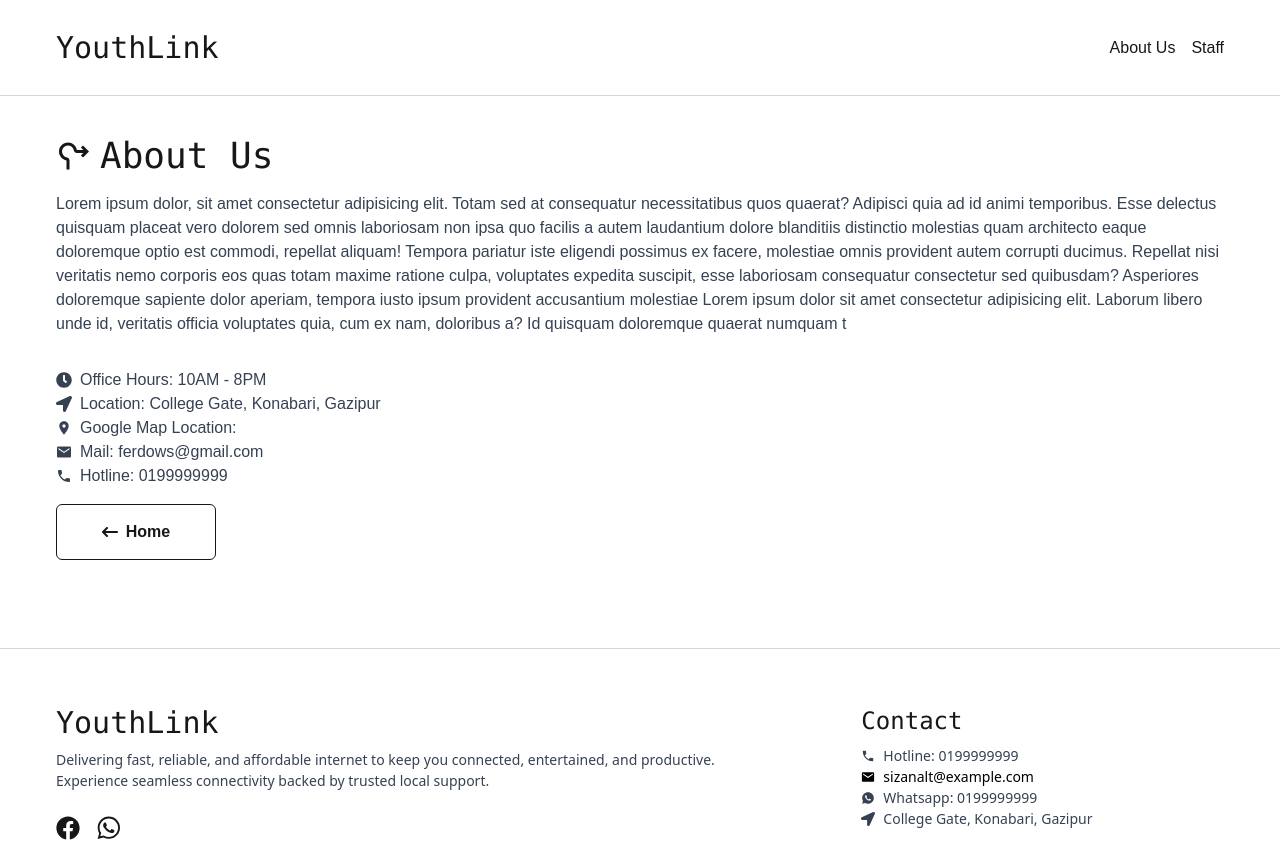
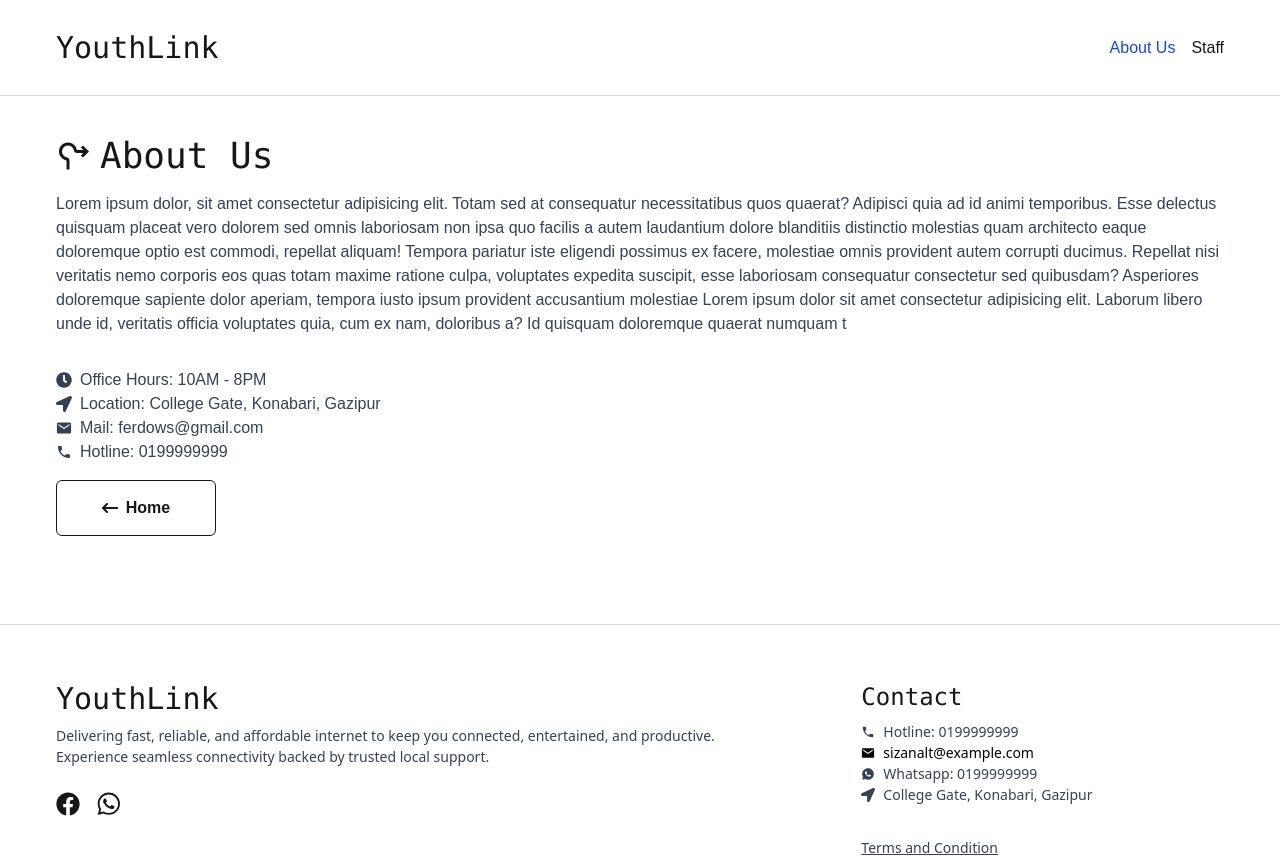
Before and after one commit to sizan14789/youthlink, a Next.js app: page /about in a window 1280 px wide. Shown: the top 857 px of the page. Built offline with nearby package versions, Linux system fonts and the light colour scheme.

Commit message:
Prerequisites to whatsapp integration

```diff
--- a/app/about/page.tsx
+++ b/app/about/page.tsx
@@ -2,13 +2,18 @@ import Link from "next/link";
 import { FaClock, FaLocationArrow } from "react-icons/fa";
 import { FaArrowLeftLong } from "react-icons/fa6";
 import { IoMdCall, IoMdMail } from "react-icons/io";
-import { MdLocationOn, MdOutlineRoundaboutRight } from "react-icons/md";
+import { MdOutlineRoundaboutRight } from "react-icons/md";
+import { Metadata } from "next";
+
+export const metadata: Metadata = {
+  title: "About",
+  description: "About page for YouthLink Network",
+};
 
 export default function About() {
   return (
     <div className="wrapper mt-8 mb-20">
       <h2 className="text-4xl mb-4 font-mono flex items-center gap-2">
-        {" "}
         <MdOutlineRoundaboutRight />
         About Us
       </h2>
@@ -36,10 +41,6 @@ export default function About() {
         Location: College Gate, Konabari, Gazipur
       </p>
       <p className="text-gray-700 flex gap-2 items-center">
-        <MdLocationOn />
-        Google Map Location:
-      </p>
-      <p className="text-gray-700 flex gap-2 items-center">
         <IoMdMail />
         Mail: ferdows@gmail.com
       </p>
@@ -47,12 +48,15 @@ export default function About() {
         <IoMdCall />
         Hotline: 0199999999
       </p>
-      <Link href="/">
-        <button className="button-secondary rounded-md! h-14! w-40! mt-4 flex items-center justify-center gap-2">
+      <button className="button-secondary rounded-md! h-14! w-40! mt-4 ">
+        <Link
+          href="/"
+          className="w-full h-full flex items-center justify-center gap-2"
+        >
           <FaArrowLeftLong />
           Home
-        </button>
-      </Link>
+        </Link>
+      </button>
     </div>
   );
 }
--- a/app/components/HeroSection.tsx
+++ b/app/components/HeroSection.tsx
@@ -1,13 +1,24 @@
 import Link from "next/link";
 
-export default function HeroSection() {
+export default function HeroSection({ reference }: { reference: any }) {
+  const handleScrollToPackages = () => {
+    console.log(reference.current);
+    reference.current?.scrollIntoView({
+      behavior: "smooth",
+      block: "start",
+    });
+  };
+
   return (
     <div className="wrapper flex justify-center h-[calc(100svh-6rem)] pb-20! items-center flex-col gap-6">
       <h2 className="text-[clamp(3rem,6vw,6vw)] text-center font-mono">
         YouthLink Network
       </h2>
       <div className="flex gap-3 sm:gap-6 md:gap-8">
-        <button className="button-primary h-14! w-42! md:h-16! md:w-52!">
+        <button
+          className="button-primary h-14! w-42! md:h-16! md:w-52!"
+          onClick={handleScrollToPackages}
+        >
           View Packages
         </button>
         <Link href="about">
--- a/app/components/PackagesSection.tsx
+++ b/app/components/PackagesSection.tsx
@@ -2,9 +2,12 @@ import data from "@/data/packages.json";
 import { BsLightningChargeFill } from "react-icons/bs";
 import { FaCartShopping } from "react-icons/fa6";
 
-export default function PackagesSection() {
+export default function PackagesSection({ reference }: { reference: any }) {
   return (
-    <div className="wrapper flex flex-wrap justify-center gap-6 my-20  ">
+    <div
+      className="wrapper flex flex-wrap justify-center gap-6 my-20"
+      ref={reference}
+    >
       {data.map(
         ({ id, name, description, price, offerPrice, speed, duration }) => {
           return (
@@ -17,7 +20,7 @@ export default function PackagesSection() {
               </h2>
               <div className="mt-3 flex gap-2 items-end">
                 <h2 className="">{offerPrice}tk</h2>
-                <p className="line-through txt">{price}tk</p>
+                <p className="line-through txt mb-[0.5px]">{price}tk</p>
               </div>
               <button className="button-primary rounded-md! h-11! w-36! text-[14px] mt-4 flex justify-center items-center gap-2">
                 Buy Now <FaCartShopping className="text-base" />
--- a/app/page.tsx
+++ b/app/page.tsx
@@ -1,12 +1,17 @@
+"use client";
+
+import { useRef } from "react";
 import HeroSection from "./components/HeroSection";
 import PackagesSection from "./components/PackagesSection";
 import Subscribe from "./components/Subscribe";
 
 export default function Home() {
+  const reference = useRef(null);
+
   return (
     <>
-      <HeroSection />
-      <PackagesSection />
+      <HeroSection reference={reference} />
+      <PackagesSection reference={reference} />
       {/* <Subscribe /> */}
     </>
   );
--- a/app/staff/page.tsx
+++ b/app/staff/page.tsx
@@ -1,6 +1,12 @@
 import staffData from "@/data/staff.json";
 import Image from "next/image";
 import { IoMdPerson } from "react-icons/io";
+import { Metadata } from "next";
+
+export const metadata: Metadata = {
+  title: "Staff",
+  description: "Staff page for YouthLink Network",
+};
 
 type staff_data = {
   id: number;
--- a/app/terms/page.tsx
+++ b/app/terms/page.tsx
@@ -1,3 +1,10 @@
+import { Metadata } from "next";
+
+export const metadata: Metadata = {
+  title: "Terms adn Condition",
+  description: "Terms and condition page for YouthLink Network",
+};
+
 export default function Terms() {
   return (
     <div className="wrapper mt-8 mb-20">
--- a/ui/footer/Footer.tsx
+++ b/ui/footer/Footer.tsx
@@ -21,7 +21,12 @@ export default function Footer() {
               </p>
             </div>
             <div className="flex gap-4 items-center">
-              <Link href="#">
+              <Link
+                href="https://www.facebook.com/profile.php?id=61585651837780"
+                target="_blank"
+                rel="noopener noreferrer"
+                prefetch={false}
+              >
                 <FaFacebook className="text-2xl" />
               </Link>
               <Link href="#">
--- a/ui/header/Header.tsx
+++ b/ui/header/Header.tsx
@@ -1,6 +1,12 @@
+"use client";
+
 import Link from "next/link";
+import { usePathname } from "next/navigation";
 
 export default function Header() {
+  const fullPath = usePathname();
+  const path = fullPath.slice(1, fullPath.length);
+
   return (
     <div className=" flex flex-col border-b items-center justify-center border-gray-300 min-w-svw bg-(--background) h-24">
       <div className="wrapper flex justify-between px-4!">
@@ -8,8 +14,18 @@ export default function Header() {
           YouthLink
         </Link>
         <div className="flex gap-4 items-center">
-          <Link href="about">About Us</Link>
-          <Link href="staff">Staff</Link>
+          <Link
+            href="about"
+            className={`${path == "about" ? "text-blue-700" : ""}`}
+          >
+            About Us
+          </Link>
+          <Link
+            href="staff"
+            className={`${path == "staff" ? "text-blue-700" : ""}`}
+          >
+            Staff
+          </Link>
         </div>
       </div>
     </div>
```
